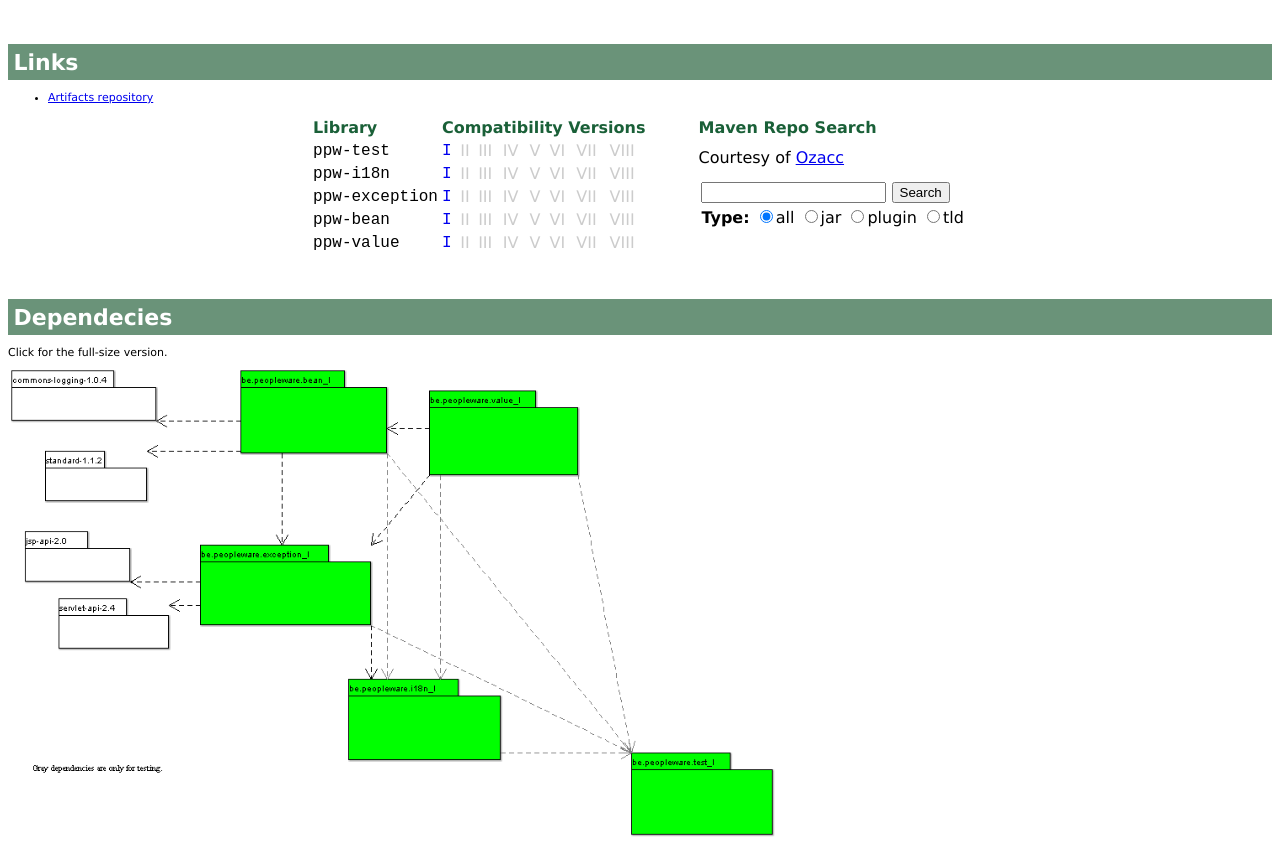
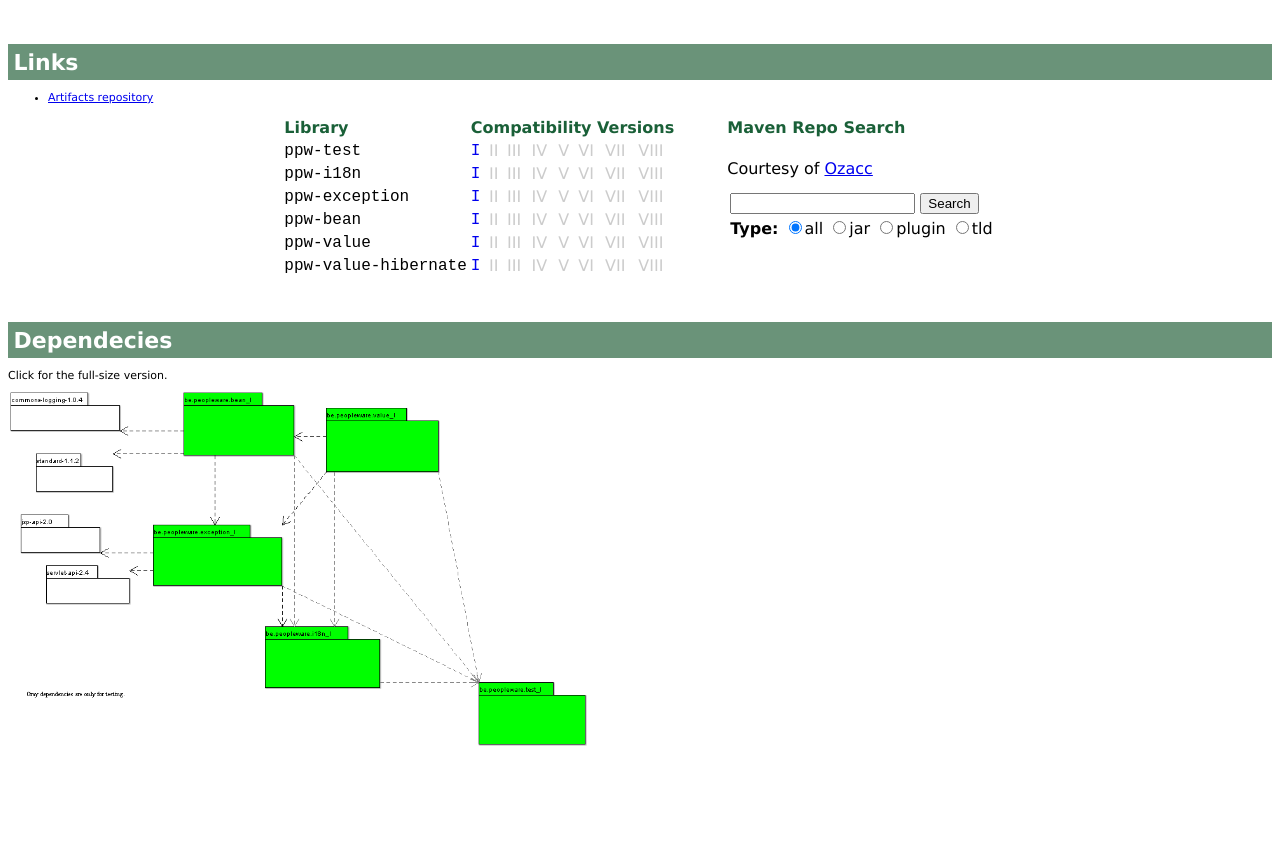
Before and after one commit to peopleware/java-ppwcode-vernacular-exception, a plain HTML site: page Index/index.html in a window 1280 px wide. After the commit the page ends 800 px from the top, so only its background shows below. Drawn offline with Linux system fonts and the light colour scheme.

Commit message:
Added ppw-values-hibernate link.
git-svn-id: file:///repositories/PPWCode/trunk@162 6057c1f7-a7c9-48c9-a9a6-1240b2ac66dc

```diff
--- a/Index/index.html
+++ b/Index/index.html
@@ -123,7 +123,7 @@
         <td class="compVersionUnused">VI</td>
         <td class="compVersionUnused">VII</td>
         <td class="compVersionUnused">VIII</td>
-        <td rowspan="5" class="repoSearch">
+        <td rowspan="6" class="repoSearch">
 					<p>Courtesy of <a href="http://www.ozacc.com/" target="extern">Ozacc</a></p>
 					<form method="get" action="http://maven.ozacc.com/search">
 						<table>
@@ -182,9 +182,20 @@
         <td class="compVersionUnused">VII</td>
         <td class="compVersionUnused">VIII</td>
       </tr>
+      <tr>
+        <td class="libName">ppw-value-hibernate</td>
+        <td class="compVersion"><a href="ppw-value-hibernate-I/">I</a></td>
+        <td class="compVersionUnused">II</td>
+        <td class="compVersionUnused">III</td>
+        <td class="compVersionUnused">IV</td>
+        <td class="compVersionUnused">V</td>
+        <td class="compVersionUnused">VI</td>
+        <td class="compVersionUnused">VII</td>
+        <td class="compVersionUnused">VIII</td>
+      </tr>
     </table>
     <h1>Dependecies</h1>
     <p>Click for the full-size version.</p>
-    <a href="docs/Dependencies.gif"><img src="docs/Dependencies.gif" width="768" height="471" border="0" /></a>
-</body>
+    <a href="docs/Dependencies.gif"><img src="docs/Dependencies.gif" width="580" height="357" border="0" /></a>
+      </body>
 </html>
```
